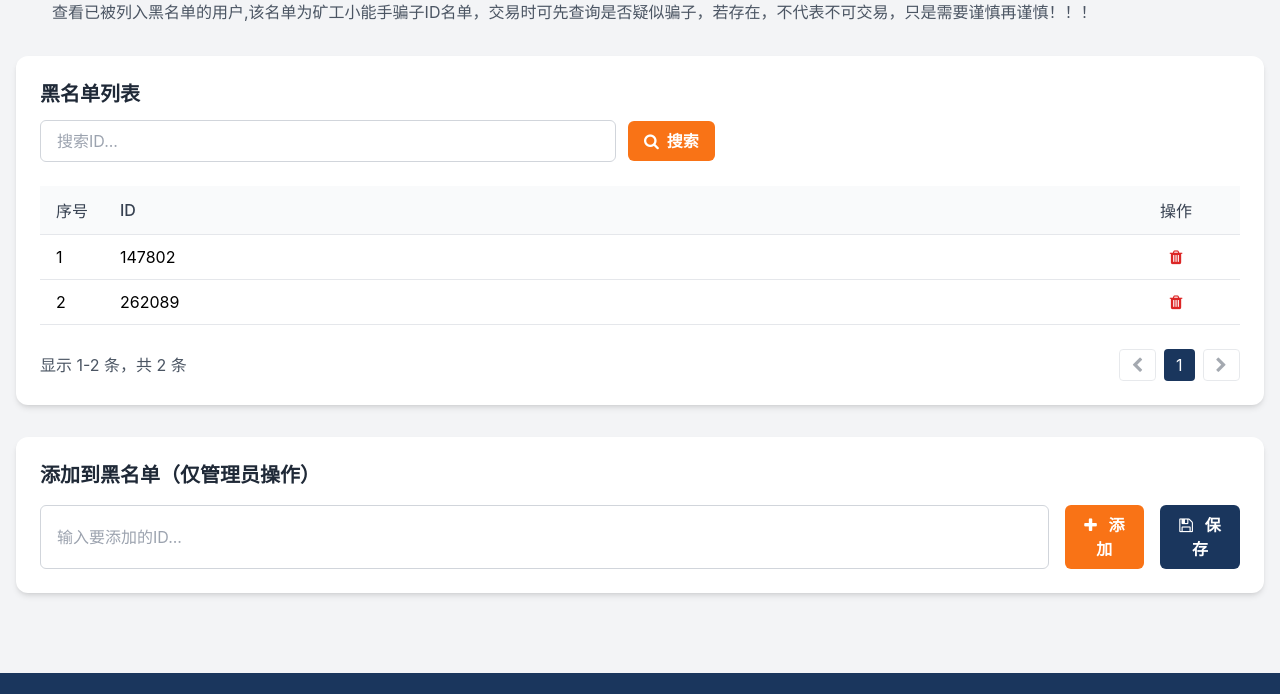
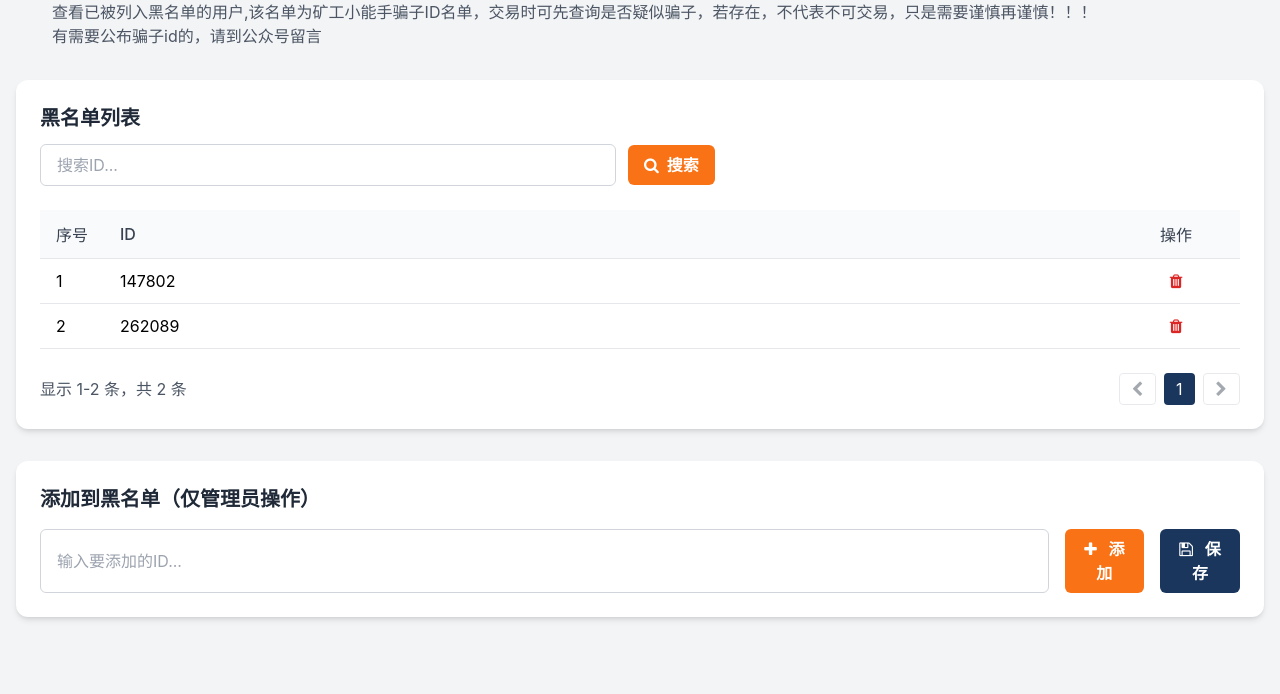
Before and after one commit to XingHuo325/miner-assistant, a plain HTML site: page blacklist.html in a window 1280 px wide. Shown: the part 152-846 px from the top of the page. Drawn offline with nearby package versions, Linux system fonts and the light colour scheme.

Commit message:
Add files via upload

```diff
--- a/blacklist.html
+++ b/blacklist.html
@@ -146,6 +146,7 @@
                 <h2 class="text-3xl font-bold text-primary">黑名单</h2>
             </div>
             <p class="text-gray-600 ml-9">查看已被列入黑名单的用户,该名单为矿工小能手骗子ID名单，交易时可先查询是否疑似骗子，若存在，不代表不可交易，只是需要谨慎再谨慎！！！</p>
+<p class="text-gray-600 ml-9">有需要公布骗子id的，请到公众号留言</p>
         </div>
 
         <!-- 黑名单表格 -->
```
